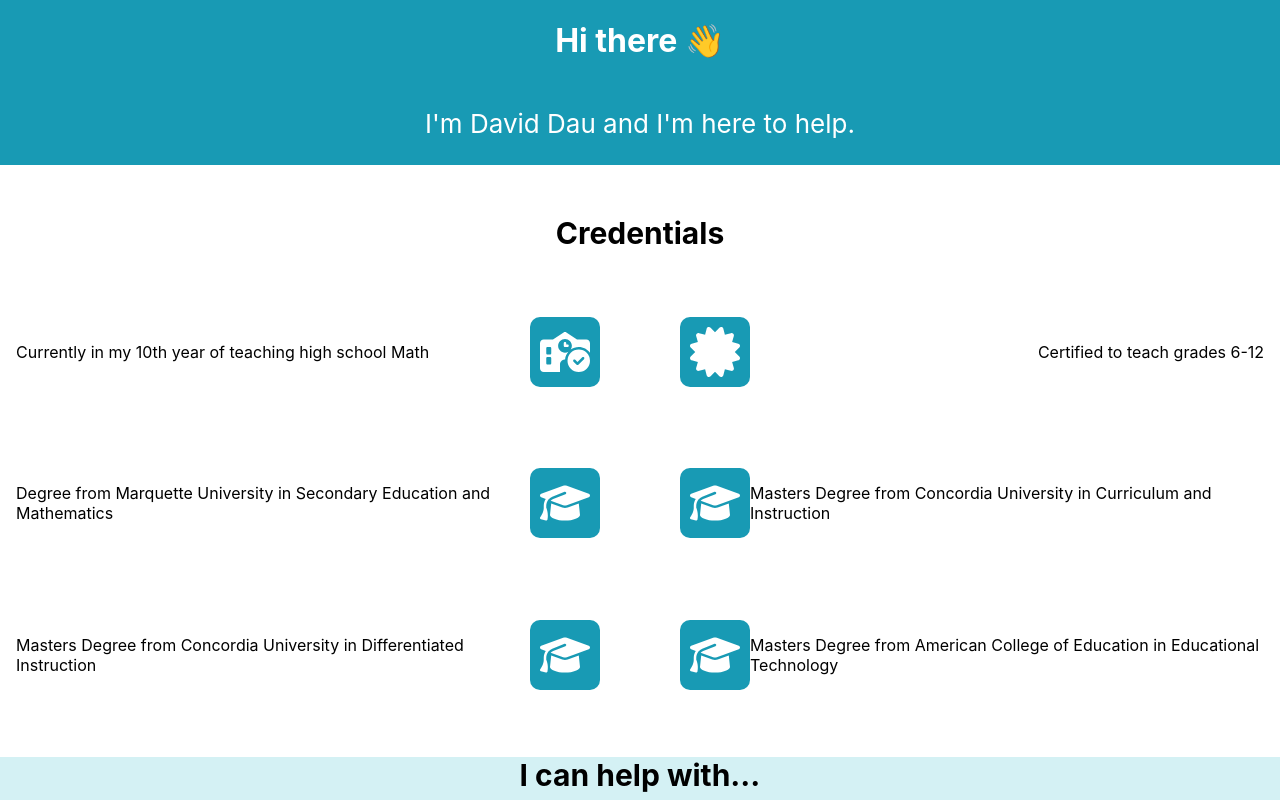
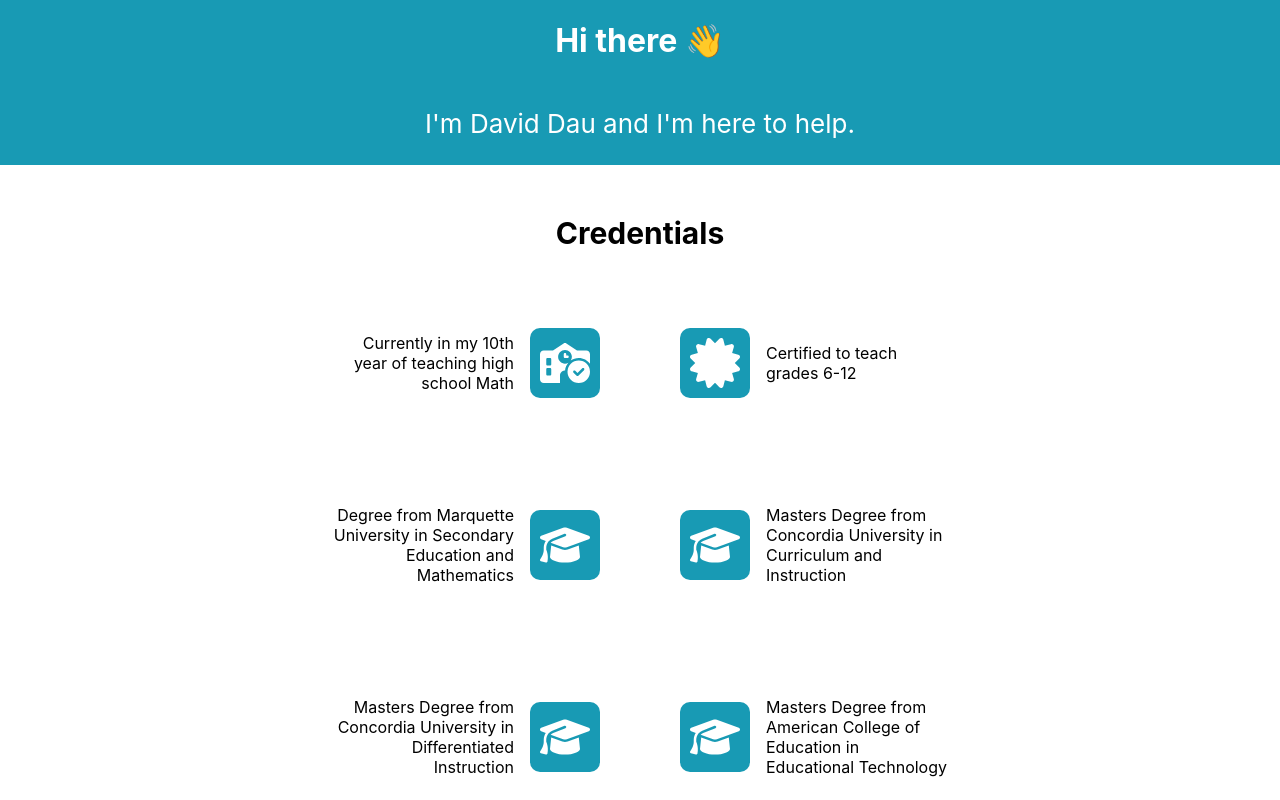
Before and after one commit to zzboncak/david-dau-portfolio, a React (Create React App) app: page / in a window 1280 px wide. Shown: the top 800 px of the page. Built offline with nearby package versions, Linux system fonts and the light colour scheme.

Commit message:
Better styles on the credentials section

```diff
--- a/src/App.css
+++ b/src/App.css
@@ -47,14 +47,34 @@ blockquote p::after {
 
 .credentials-grid {
   display: grid;
-  grid-template-columns: 1fr 1fr;
+  grid-template-columns: repeat(2, 1fr);
   grid-gap: 3rem;
+  width: calc(100vw - 600px);
+  margin: 0 auto;
+}
+
+.credential:nth-child(odd) {
+  padding-left: 2rem;
+  text-align: right;
+  padding-right: 1rem;
+}
+
+.credential:nth-child(odd) p {
+  text-align: right;
+  padding-right: 1rem;
+}
+
+.credential:nth-child(even) {
+  padding-right: 2rem;
+}
+
+.credential:nth-child(even) p {
+  padding-left: 1rem;
 }
 
 .credential {
   display: flex;
   flex-direction: row;
-  justify-content: space-between;
   align-items: center;
   padding: 1rem;
 }
```
